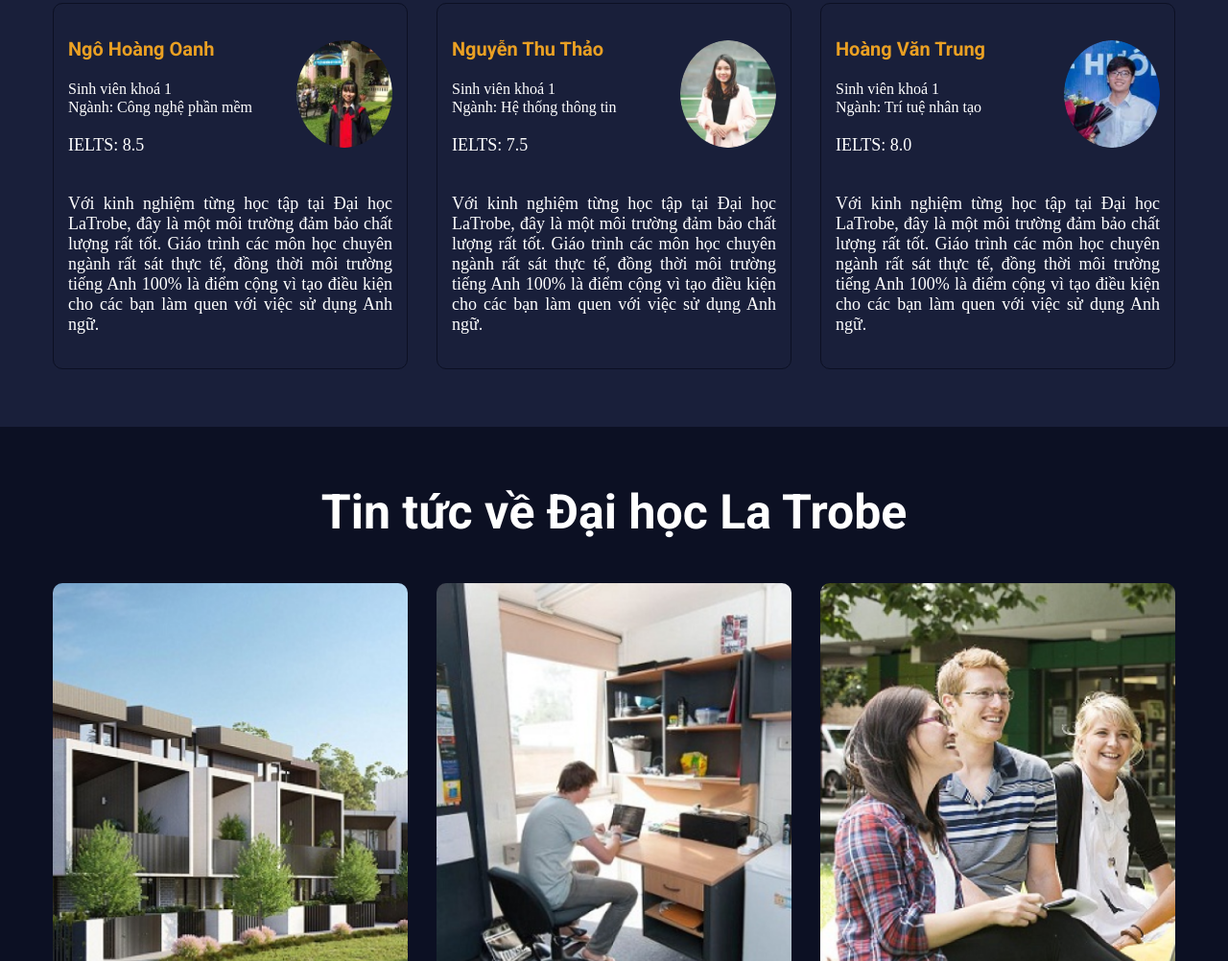
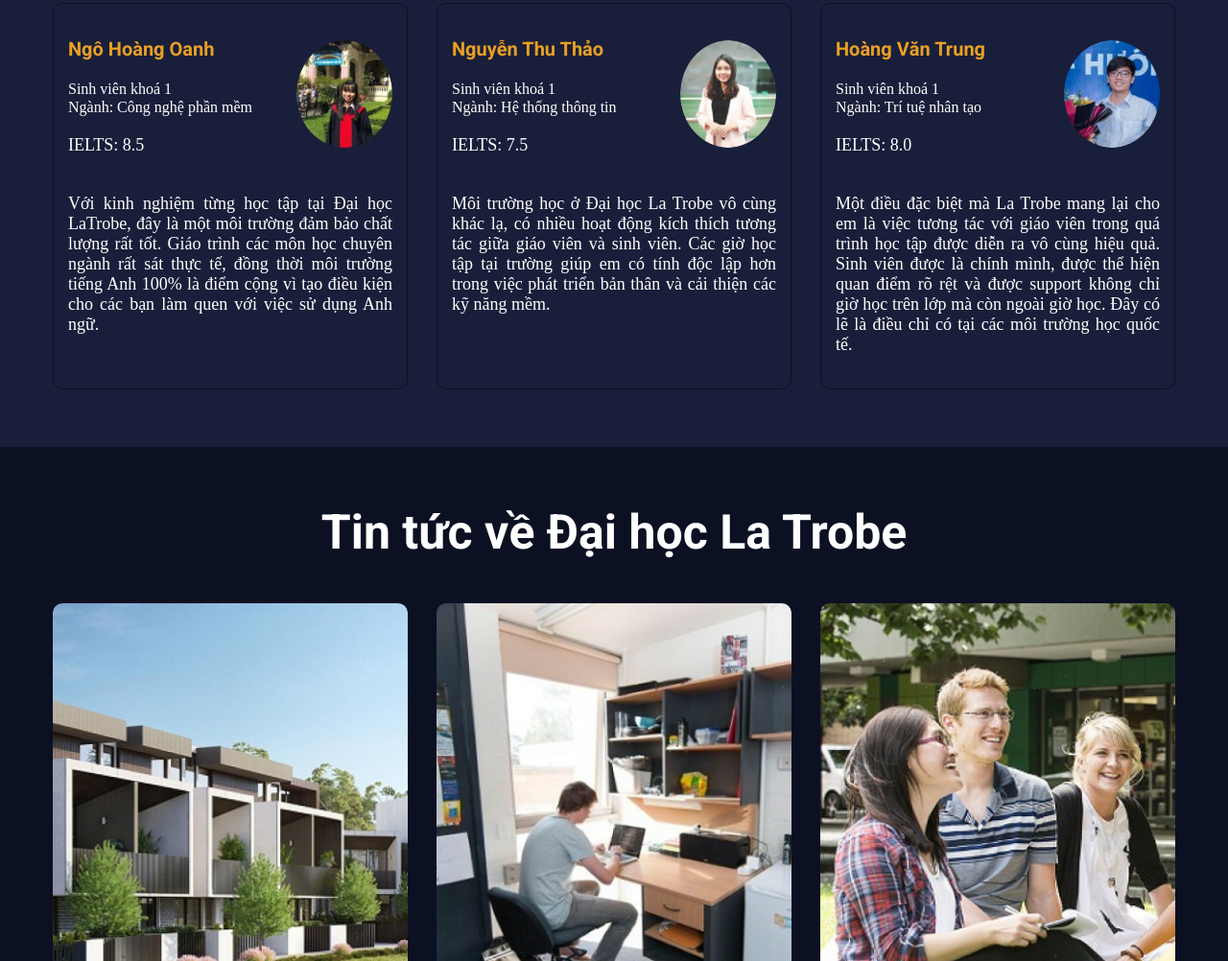
Before and after one commit to nguyenkimdao1998/Web-LaTrobe, a plain HTML site: page index.html in a window 1280 px wide. Shown: the part 2345-3347 px from the top of the page at 96% size. Drawn offline with nearby package versions, Linux system fonts and the light colour scheme; a web font is replaced by a local one.

Commit message:
Web LaTrobe final

```diff
--- a/index.html
+++ b/index.html
@@ -159,7 +159,7 @@
 							</div>
 							<div class="feedback-img"><img src="img/name2.png"></div>
 						</div>
-						<p>Với kinh nghiệm từng học tập tại Đại học LaTrobe, đây là một môi trường đảm bảo chất lượng rất tốt. Giáo trình các môn học chuyên ngành rất sát thực tế, đồng thời môi trường tiếng Anh 100% là điểm cộng vì tạo điều kiện cho các bạn làm quen với việc sử dụng Anh ngữ.</p>
+						<p>Môi trường học ở Đại học La Trobe vô cùng khác lạ, có nhiều hoạt động kích thích tương tác giữa giáo viên và sinh viên.  Các giờ học tập tại trường giúp em có tính độc lập hơn trong việc phát triển bản thân và cải thiện các kỹ năng mềm.</p>
 					</div>
 					<div class="feedback-item" data-aos="zoom-in" data-aos-duration="1500">
 						<div class="feedback-content">
@@ -171,7 +171,7 @@
 							</div>
 							<div class="feedback-img"><img src="img/name3.png"></div>
 						</div>
-						<p>Với kinh nghiệm từng học tập tại Đại học LaTrobe, đây là một môi trường đảm bảo chất lượng rất tốt. Giáo trình các môn học chuyên ngành rất sát thực tế, đồng thời môi trường tiếng Anh 100% là điểm cộng vì tạo điều kiện cho các bạn làm quen với việc sử dụng Anh ngữ.</p>
+						<p>Một điều đặc biệt mà La Trobe mang lại cho em là việc tương tác với giáo viên trong quá trình học tập được diễn ra vô cùng hiệu quả. Sinh viên được là chính mình, được thể hiện quan điểm rõ rệt và được support không chỉ giờ học trên lớp mà còn ngoài giờ học. Đây có lẽ là điều chỉ có tại các môi trường học quốc tế.</p>
 					</div>
 				</div>
 			</div>
```
